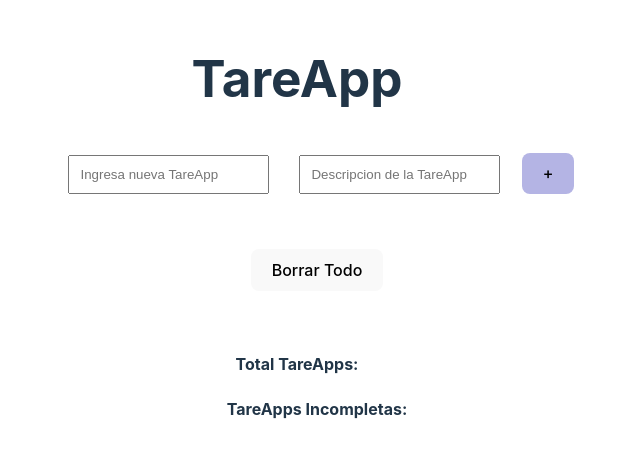
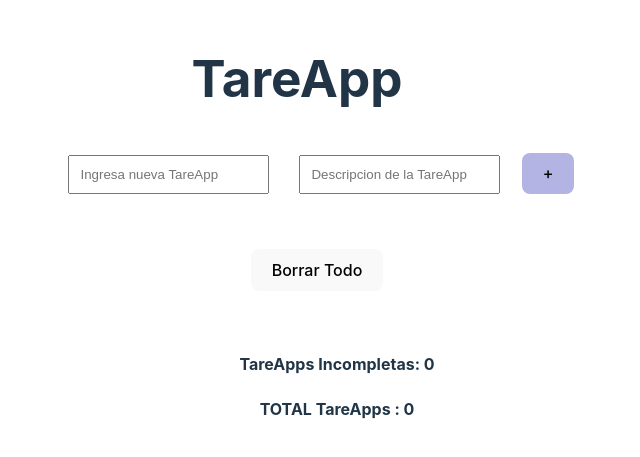
Before and after one commit to Pejoma2/my-react-tasks-list, a React (Vite) app: page / in a window 1280 px wide. Shown: the part 171-628 px from the top of the page, without its empty margins (343-983 px from the left). Built offline with nearby package versions, Linux system fonts and the light colour scheme.

Commit message:
contador de tareas totales y pendientes

```diff
--- a/src/App.jsx
+++ b/src/App.jsx
@@ -14,7 +14,7 @@ function App() {
     <>
       <Header/>
       <TaskList/>
-      <TaskCounter/>
+
     </>
   );
 }
--- a/src/components/TaskCounter.jsx
+++ b/src/components/TaskCounter.jsx
@@ -1,13 +1,36 @@
-import {useTask} from "../hooks/useTask";
+import { useState, useEffect } from "react";
 
-export default function TaskCounter() {
+
+
+export default function TaskCounter({itemTarea}) {
+
+
+
+   const [countPendingTask, setCountPendingTask] = useState(0);
+   const [countTask, setCountTask] = useState(0);
+
+
+   useEffect(() => {
+     const pendingTask = itemTarea.filter((task => !task.estado));
+     const totalPendingTasks = pendingTask.length;
+     setCountPendingTask(totalPendingTasks)
+   }, [itemTarea])
+
+   useEffect(() => {
+    const totalcountTasks = itemTarea.length;
+    setCountTask(totalcountTasks)
+  }, [itemTarea])
+
+
 
 
   return (
     <>
-      <h4>Total TareApps: </h4>
+
       <ul>
-        <h4>TareApps Incompletas: </h4>
+        <h4>TareApps Incompletas: {countPendingTask}</h4>
+        <h4>TOTAL TareApps : {countTask}</h4>
+
       </ul>
     </>
   );
--- a/src/components/TaskList.jsx
+++ b/src/components/TaskList.jsx
@@ -1,6 +1,7 @@
 import TaskCreator from "./TaskCreator";
 import Task from "./Task";
 import { useTask } from "../hooks/useTask";
+import TaskCounter from "./TaskCounter";
 
 export default function TaskList() {
 
@@ -28,6 +29,8 @@ export default function TaskList() {
                 />
       ))}
       <button className="borrar-todo" onClick={handleDeleteAllTask}>Borrar Todo</button>
+
+      <TaskCounter itemTarea={itemTarea}/>
     </ul>
   );
 }
--- a/src/hooks/useTask.js
+++ b/src/hooks/useTask.js
@@ -5,6 +5,7 @@ import { v4 as uuidv4 } from 'uuid';
 export const useTask = () => {
 
     const [itemTarea, setItemTarea] = useState([]);
+
 
     useEffect(() => {
         let data = localStorage.getItem("tasks")
@@ -20,6 +21,9 @@ export const useTask = () => {
     useEffect(() => {
     localStorage.setItem("tasks", JSON.stringify(itemTarea));
     }, [itemTarea])
+
+
+
 
 
     let index = uuidv4();
@@ -57,14 +61,13 @@ export const useTask = () => {
   };
 
 
-console.log(itemTarea);
+//console.log(itemTarea);
 
-  const totalTaskCount = () => {
-    let counter = itemTarea.length;
-    //console.log(counter)
-    return counter
+  // const totalTaskCount = () => {
+  //   let counter = itemTarea.length;
+  //   return counter
 
-  }
+  // }
 
 
 
@@ -77,6 +80,5 @@ console.log(itemTarea);
         editTask,
         toggleTask,
         deleteAllTask,
-        totalTaskCount,
     }
 }
```
